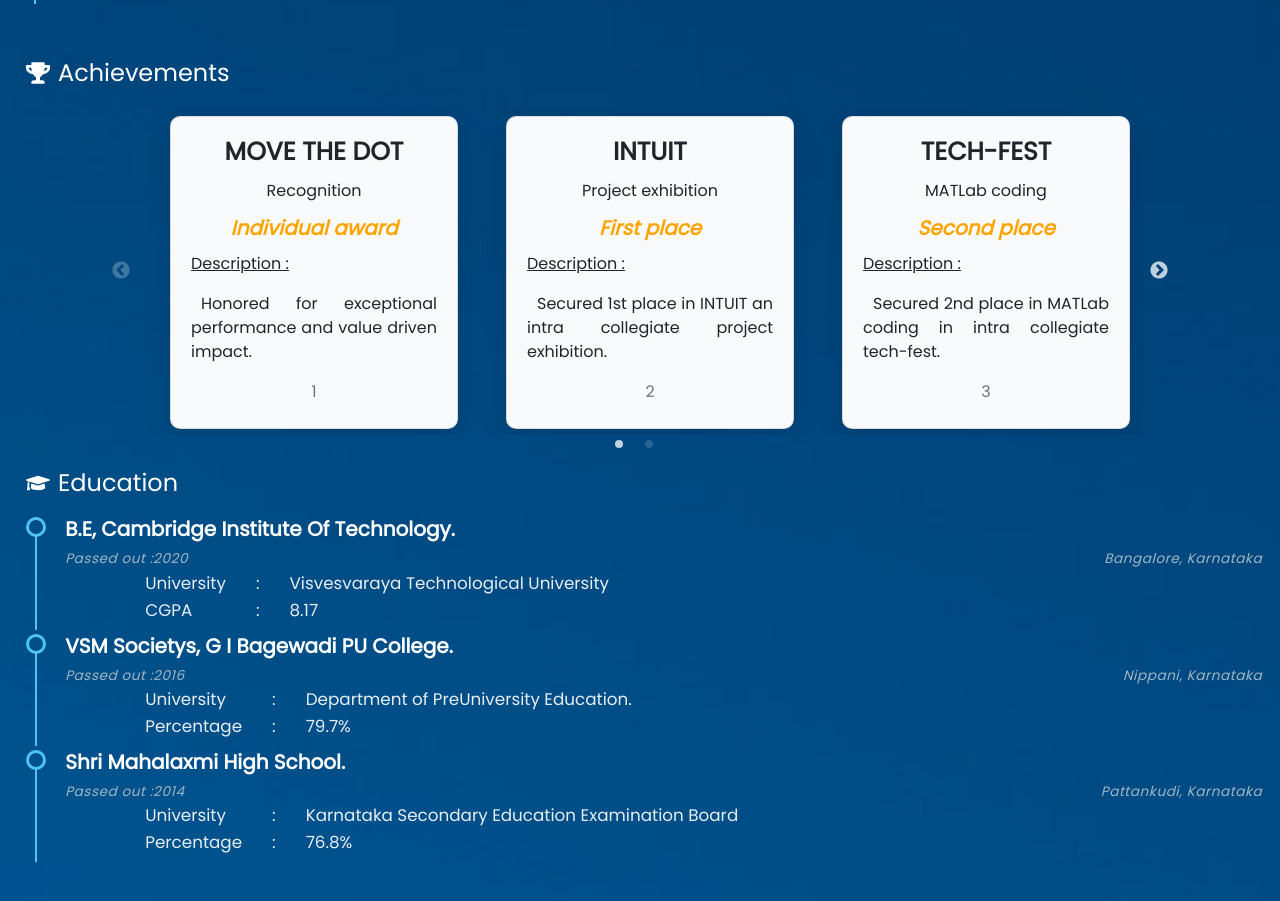
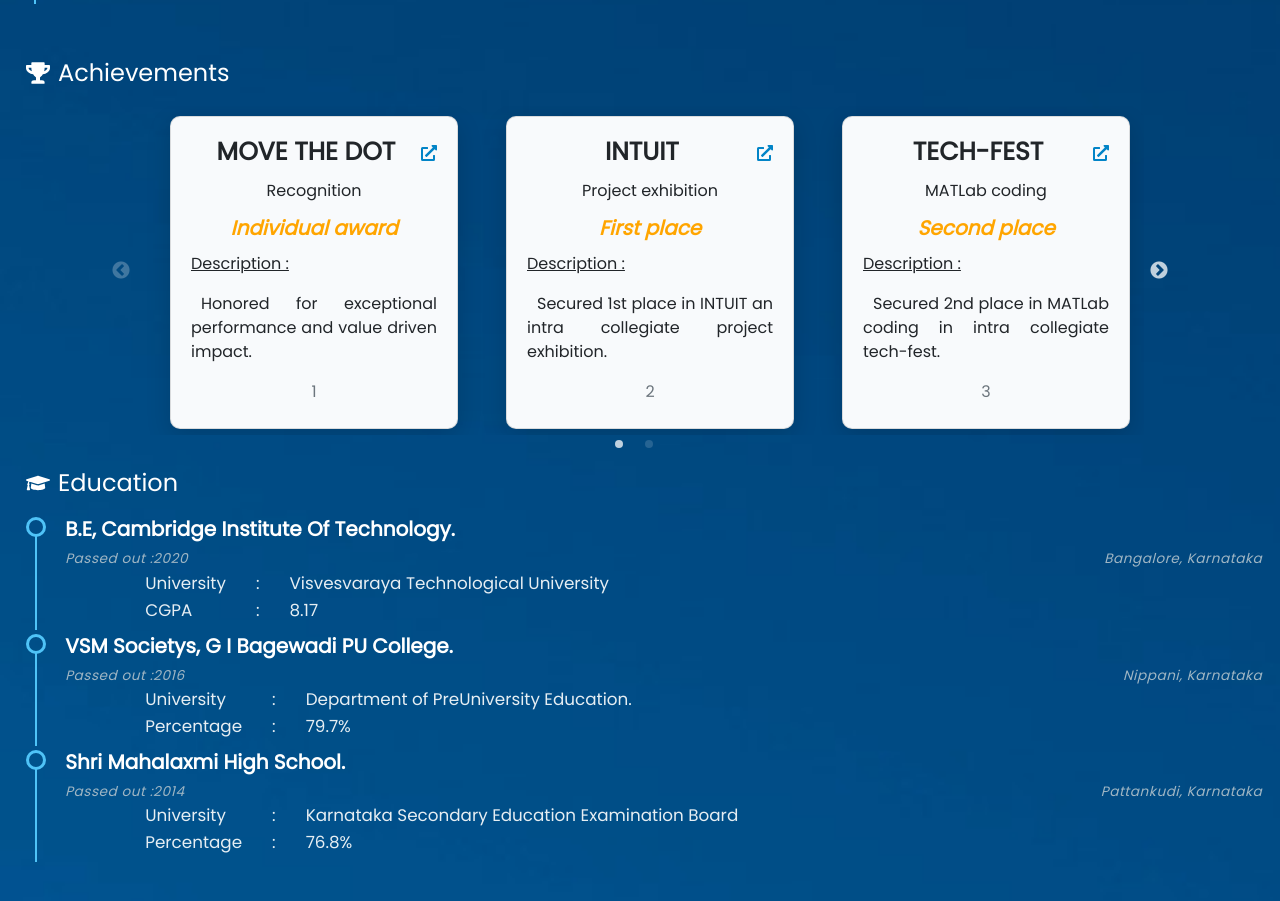
Before and after one commit to AbhishekMukundKumbhar/Portfolio, a React (Create React App) app: page / in a window 1280 px wide. Shown: the part 2545-3446 px from the top of the page. Built offline with nearby package versions, Linux system fonts and the light colour scheme; a web font is replaced by a local one.

Commit message:
Updated external links for achievements

```diff
--- a/src/PortfolioContainer/Resume/Achievements/Achievements.css
+++ b/src/PortfolioContainer/Resume/Achievements/Achievements.css
@@ -64,6 +64,20 @@
   z-index: -1;
 }
 
+.card-head {
+  display: flex;
+  align-items: center;
+  justify-content: space-between;
+}
+
+.external-link {
+  margin-bottom: 20px;
+  color: #0284c7;
+  /* background-color: #0369A1 */
+}
+.external-link:hover {
+  color: #0369a1;
+}
 .achievement-title {
   text-align: center;
   font-size: 25px;
--- a/src/PortfolioContainer/Resume/Achievements/Achievements.js
+++ b/src/PortfolioContainer/Resume/Achievements/Achievements.js
@@ -1,7 +1,7 @@
 import React, { useEffect, useState } from "react";
 import ResumeSubSectionHeading from "../ResumeSubSectionHeading/ResumeSubSectionHeading";
 import "./Achievements.css";
-import { FaTrophy } from "react-icons/fa";
+import { FaExternalLinkAlt, FaTrophy } from "react-icons/fa";
 import Slider from "react-slick";
 import config from "../../../config/config.json";
 
@@ -42,18 +42,34 @@ const Achievements = () => {
         <Slider {...settings}>
           {config.achievements.map((item) => {
             return (
-              <div class="card achievement-body" key={item.title}>
-                <div class="card-body">
-                  <h5 class="card-title achievement-title">{item.title}</h5>
-                  <h6 class="card-subtitle mb-3 text-center">
+              <div className="card achievement-body" key={item.title}>
+                <div className="card-body">
+                  <div className="card-head">
+                    <div />
+                    <h5 className="card-title achievement-title">
+                      {item.title}
+                    </h5>
+                    <a
+                      className="external-link"
+                      href={item.externalLink}
+                      target="_blank"
+                      rel="noopener noreferrer"
+                    >
+                      <FaExternalLinkAlt />
+                    </a>
+                  </div>
+
+                  <h6 className="card-subtitle mb-3 text-center">
                     {item.subtitle}
                   </h6>
-                  <h5 class="card-title achievement-rank">{item.rank}</h5>
+                  <h5 className="card-title achievement-rank">{item.rank}</h5>
                   <p>
                     <u>Description :</u>
                   </p>
-                  <p class="card-text achievement-text">{item.text}</p>
-                  <p class="card-text text-muted text-center">{item.number}</p>
+                  <p className="card-text achievement-text">{item.text}</p>
+                  <p className="card-text text-muted text-center">
+                    {item.number}
+                  </p>
                 </div>
               </div>
             );
--- a/src/config/config.json
+++ b/src/config/config.json
@@ -99,28 +99,32 @@
       "title": "MOVE THE DOT",
       "subtitle": "Recognition",
       "rank": "Individual award",
-      "text": "Honored for exceptional performance and value driven impact."
+      "text": "Honored for exceptional performance and value driven impact.",
+      "externalLink": "https://drive.google.com/file/d/1HoSW-Wnwu3sbarqTuekxPuIMh6O8j1Sc/view"
     },
     {
       "number": 2,
       "title": "INTUIT",
       "subtitle": "Project exhibition",
       "rank": "First place",
-      "text": "Secured 1st place in INTUIT an intra collegiate project exhibition."
+      "text": "Secured 1st place in INTUIT an intra collegiate project exhibition.",
+      "externalLink": "https://drive.google.com/drive/folders/1qEYPL8Na-GsaGVmJjutEIJQSA6j5hMcY"
     },
     {
       "number": 3,
       "title": "TECH-FEST",
       "subtitle": "MATLab coding",
       "rank": "Second place",
-      "text": "Secured 2nd place in MATLab coding in intra collegiate tech-fest."
+      "text": "Secured 2nd place in MATLab coding in intra collegiate tech-fest.",
+      "externalLink": "https://drive.google.com/file/d/1pmX8J_Q6FeddCJXKBvUxGt_ayABcykEl/view?usp=drivesdk"
     },
     {
       "number": 4,
       "title": "HACKATHON",
       "subtitle": "IEEE day",
       "rank": "Second place",
-      "text": "Secured 2nd place in HACKATHON event in intra collegiate IEEE day."
+      "text": "Secured 2nd place in HACKATHON event in intra collegiate IEEE day.",
+      "externalLink": "https://drive.google.com/file/d/1pftiawqUWvGIRipjYGay4slHDbRD_anz/view?usp=drivesdk"
     }
   ],
   "education": [
```
